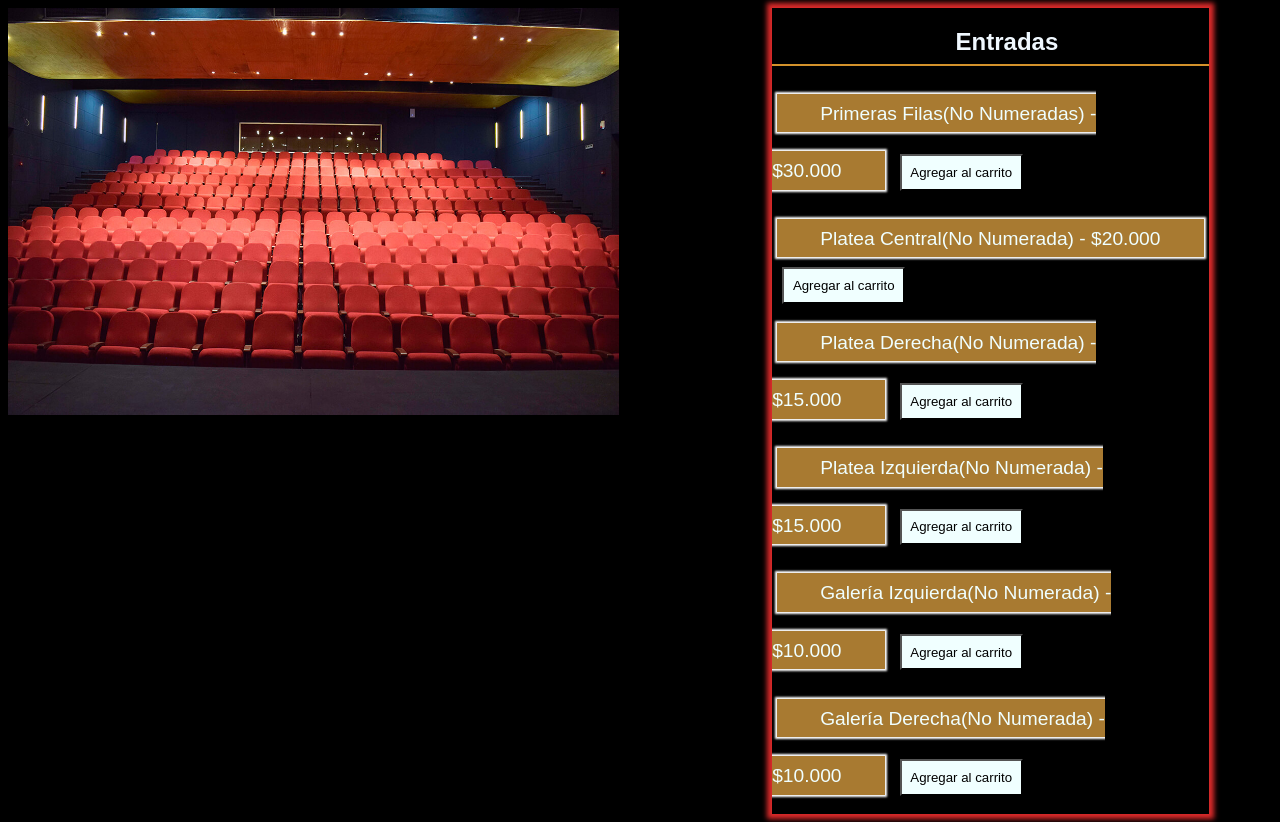
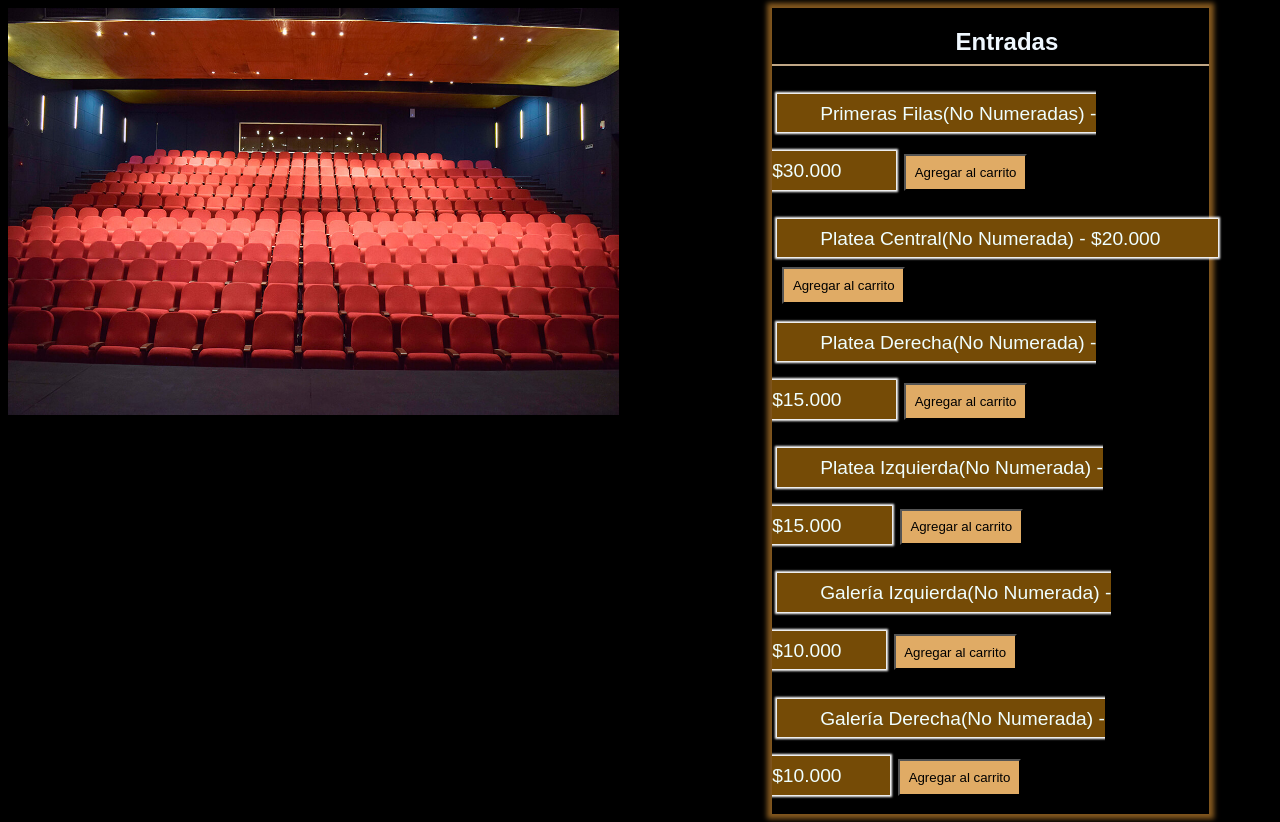
Before and after one commit to TylerBMT/CarroDeCompras, a plain HTML site: page index.html in a window 1280 px wide. Shown: the part 1445-2267 px from the top of the page. Drawn offline with Linux system fonts and the light colour scheme.

Commit message:
Arreglo entradas

```diff
--- a/Styles.css
+++ b/Styles.css
@@ -101,7 +101,7 @@ h1{
     font-size: 500%;
 }
 h2{
-    box-shadow: 0 2px rgb(211, 146, 43);
+    box-shadow: 0 2px rgba(255, 222, 179, 0.753);
     padding-bottom: 2%;
     padding-left: 42%;
     color: aliceblue;
@@ -111,12 +111,12 @@ h2{
 }
 .caja_entradas{
     margin-right: 5%;
-    box-shadow: 0px 0px 5px 5px rgb(219, 42, 42);
+    box-shadow: 0px 0px 5px 5px rgb(131, 88, 31);
 }
 .letras{
     line-height: 3;
     color: azure;
-    background-color: rgb(168, 122, 49);
+    background-color: rgb(117, 75, 6);
     font-size: larger;
     margin-left: 1%;
     padding-right: 10%;
@@ -125,12 +125,45 @@ h2{
     padding-top: 2%;
     box-shadow: 0px 0px 2px 2px white;
 }
+.uno{
+    padding-right: 12.5%;
+}
+.dos{
+    padding-right: 13.3%;
+}
+.tres{
+    padding-right: 12.5%;
+}
+.cuatro{
+    padding-right: 11.5%;
+}
+.cinco{
+    padding-right: 10.1%;
+}
+.seis{
+    padding-right: 11.1%;
+}
 .Bcarrito{
-    background-color: azure;
+    background-color: rgb(224, 171, 101);
     padding: 2%;
     font-weight: 500;
     font-size: 83%;
     transition: transform 0.1s ease-in-out;
+}
+.buno{
+    margin-left: 0.8%;
+}
+.btres{
+    margin-left: 0.8%;
+}
+.bcuatro{
+    margin-left: 0.8%;
+}
+.bcinco{
+    margin-left: 0.8%;
+}
+.bseis{
+    margin-left: 0.8%;
 }
 .Bcarrito:hover{
     box-shadow: 0px 0px 2px 2px rgb(168, 122, 49);
--- a/index.html
+++ b/index.html
@@ -1,4 +1,4 @@
-<html>
+<html lang="en">
 <head>
     <link rel="Stylesheet" href="Styles.css">
 </head>
@@ -32,34 +32,34 @@
             <h2>Entradas</h2>
             <div class="Entradas">
                 <div class="producto">
-                    <span class="letras">Primeras Filas(No Numeradas) - $30.000</span>
-                    <button class="Bcarrito" onclick="agregarAlCarrito('Primera Fila', 30000)">Agregar al carrito</button>
+                    <span class="letras uno">Primeras Filas(No Numeradas) - $30.000</span>
+                    <button class="Bcarrito buno" onclick="agregarAlCarrito('Primera Fila', 30000)">Agregar al carrito</button>
                 </div>
                 <div class="producto">
-                    <span class="letras">Platea Central(No Numerada) - $20.000 </span>
-                    <button class="Bcarrito" onclick="agregarAlCarrito('Platea Central', 20000)">Agregar al carrito</button>
+                    <span class="letras dos">Platea Central(No Numerada) - $20.000 </span>
+                    <button class="Bcarrito bdos" onclick="agregarAlCarrito('Platea Central', 20000)">Agregar al carrito</button>
                 </div>
                 <div class="producto">
-                    <span class="letras">Platea Derecha(No Numerada) - $15.000</span>
-                    <button class="Bcarrito" onclick="agregarAlCarrito('Platea Derecha', 15000)">Agregar al carrito</button>
+                    <span class="letras tres">Platea Derecha(No Numerada) - $15.000</span>
+                    <button class="Bcarrito btres" onclick="agregarAlCarrito('Platea Derecha', 15000)">Agregar al carrito</button>
                 </div>
                 <div class="producto">
-                    <span class="letras">Platea Izquierda(No Numerada) - $15.000</span>
-                    <button class="Bcarrito" onclick="agregarAlCarrito('Platea Izquierda', 15000)">Agregar al carrito</button>
+                    <span class="letras cuatro">Platea Izquierda(No Numerada) - $15.000</span>
+                    <button class="Bcarrito bcuatro" onclick="agregarAlCarrito('Platea Izquierda', 15000)">Agregar al carrito</button>
                 </div>
                 <div class="producto">
-                    <span class="letras">Galería Izquierda(No Numerada) - $10.000</span>
-                    <button class="Bcarrito" onclick="agregarAlCarrito('Galería Izquierda', 10000)">Agregar al carrito</button>
+                    <span class="letras cinco">Galería Izquierda(No Numerada) - $10.000</span>
+                    <button class="Bcarrito bcinco" onclick="agregarAlCarrito('Galería Izquierda', 10000)">Agregar al carrito</button>
                 </div>
                 <div class="producto">
-                    <span class="letras">Galería Derecha(No Numerada) - $10.000</span>
-                    <button class="Bcarrito" onclick="agregarAlCarrito('Galería Derecha', 10000)">Agregar al carrito</button>
+                    <span class="letras seis">Galería Derecha(No Numerada) - $10.000</span>
+                    <button class="Bcarrito bseis" onclick="agregarAlCarrito('Galería Derecha', 10000)">Agregar al carrito</button>
                 </div>
             </div>
         </div>
     </div>
     <img class="IMG_Final" src="Ablibitum_Personas.webp">
-   <div style="height: 100px;"></div>
+    <div style="height: 100px;"></div>
     <script>
         const observador = new IntersectionObserver((entradas) => {
             entradas.forEach((entrada) => {
```
